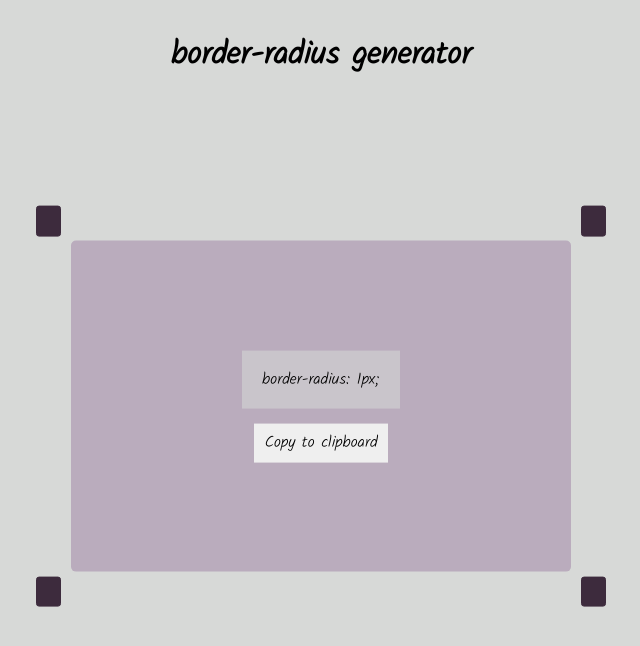
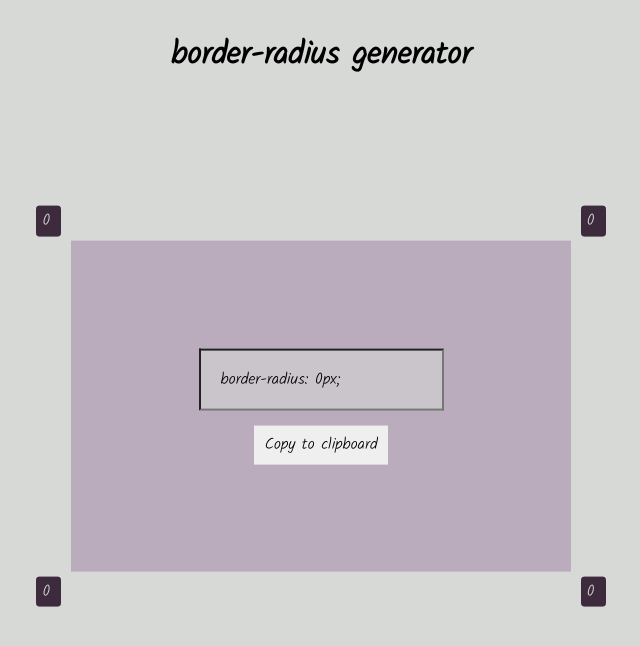
Before and after one commit to s0xzwasd/border-radius-for-us, a React (Create React App) app: page / in a window 1280 px wide. Shown: the top 646 px of the page, without its empty margins (319-959 px from the left). Built offline with nearby package versions, Linux system fonts and the light colour scheme.

Commit message:
[B-8] Make components interactive (#20)
* feat: add initial values to inputs

* feat: add drill components

* feat: add basic implementation

* feat: add clipboard implementation

* fix: eslint errors

```diff
--- a/src/Layouts/Main.tsx
+++ b/src/Layouts/Main.tsx
@@ -5,19 +5,44 @@ import Header from '../components/Header';
 import Clipboard from '../components/Clipboard';
 import styles from './Main.module.scss';
 
-const Layout: React.SFC = () => {
+class Layout extends React.PureComponent {
+  state = {
+    topLeft: 0,
+    topRight: 0,
+    bottomLeft: 0,
+    bottomRight: 0,
+  };
+
+  updateDataTopLeft = (value: React.ChangeEvent<HTMLInputElement>) => {
+    this.setState({ topLeft: value });
+  };
+
+  updateDataTopRight = (value: React.ChangeEvent<HTMLInputElement>) => {
+    this.setState({ topRight: value });
+  };
+
+  updateDataBottomLeft = (value: React.ChangeEvent<HTMLInputElement>) => {
+    this.setState({ bottomLeft: value });
+  };
+
+  updateDataBottomRight = (value: React.ChangeEvent<HTMLInputElement>) => {
+    this.setState({ bottomRight: value });
+  };
+
+  render() {
     return (
       <div className={styles.wrapper}>
         <Header>border-radius generator</Header>
-      <Rectangle>
-        <Clipboard />
-        <Input absolute position="to-top-left" />
-        <Input absolute position="to-top-right" />
-        <Input absolute position="to-bottom-left" />
-        <Input absolute position="to-bottom-right" />
+        <Rectangle currentValue={this.state}>
+          <Clipboard currentValue={this.state.topLeft} />
+          <Input updateData={this.updateDataTopLeft} absolute position="to-top-left" />
+          <Input updateData={this.updateDataTopRight} absolute position="to-top-right" />
+          <Input updateData={this.updateDataBottomLeft} absolute position="to-bottom-left" />
+          <Input updateData={this.updateDataBottomRight} absolute position="to-bottom-right" />
         </Rectangle>
       </div>
     );
-};
+  }
+}
 
 export default Layout;
--- a/src/components/Clipboard/Clipboard.tsx
+++ b/src/components/Clipboard/Clipboard.tsx
@@ -3,16 +3,39 @@ import styles from './Clipboard.module.scss';
 
 // TODO: button to another component
 // FIXME: make arrow function component
-function Clipboard(): JSX.Element {
+
+type Props = {
+  currentValue: number | string;
+};
+
+class Clipboard extends React.PureComponent<Props> {
+  textArea: any;
+
+  copyToClipboard = (e: any | null | undefined) => {
+    this.textArea.select();
+    document.execCommand('copy');
+    // This is just personal preference.
+    // I prefer to not show the the whole text area selected.
+    // e.target.focus();
+    // this.setState({ copySuccess: 'Copied!' });
+  };
+
+  render() {
+    const { currentValue } = this.props;
     return (
       <div>
-      <section className={styles.clipboard}>border-radius: 1px;</section>
-      <button type="button" className={styles.button}>
+        <input
+          ref={textarea => (this.textArea = textarea)}
+          className={styles.clipboard}
+          value={`border-radius: ${currentValue}px;`}
+        ></input>
+        <button type="button" className={styles.button} onClick={this.copyToClipboard}>
           Copy to clipboard
         </button>
       </div>
     );
   }
+}
 
 // TODO: refactor to func component
 export default Clipboard;
--- a/src/components/Input/Input.tsx
+++ b/src/components/Input/Input.tsx
@@ -1,15 +1,37 @@
-import React from 'react';
+import React, { ChangeEvent } from 'react';
 import styles from './Input.module.scss';
 
+// TODO: add types
 type Props = {
   absolute: true | false;
   position?: 'to-top-left' | 'to-top-right' | 'to-bottom-left' | 'to-bottom-right';
+  updateData?: any;
 };
 
-const Input: Function = ({ absolute, position }: Props) => {
-  return (
-    <input className={`${styles.input} ${absolute ? styles.absolute : null} ${styles[position ? position : 0]}`} />
-  );
+type State = {
+  value: number | string;
 };
 
+class Input extends React.PureComponent<Props, State> {
+  state = {
+    value: 0,
+  };
+
+  handleChange = (e: ChangeEvent<HTMLInputElement>) => {
+    this.setState({ value: e.target.value }, () => this.props.updateData(this.state.value));
+  };
+
+  render() {
+    const { absolute, position } = this.props;
+
+    return (
+      <input
+        className={`${styles.input} ${absolute ? styles.absolute : null} ${styles[position ? position : 0]}`}
+        value={this.state.value}
+        onChange={this.handleChange}
+      />
+    );
+  }
+}
+
 export default Input;
--- a/src/components/Rectangle/Rectangle.tsx
+++ b/src/components/Rectangle/Rectangle.tsx
@@ -1,10 +1,23 @@
 import React from 'react';
 import styles from './Rectangle.module.scss';
 
-type Props = { children?: React.ReactNode };
+type Props = { currentValue?: Record<string, any>; children?: React.ReactNode };
 
-const Rectangle: React.SFC = ({ children }: Props) => {
-  return <div className={styles.rectangle}>{children}</div>;
+const Rectangle = ({ currentValue, children }: Props) => {
+  return (
+    <div
+      style={{
+        borderTopLeftRadius: `${currentValue ? currentValue.topLeft : null}px`,
+        borderTopRightRadius: `${currentValue ? currentValue.topRight : null}px`,
+        borderBottomLeftRadius: `${currentValue ? currentValue.bottomLeft : null}px`,
+        borderBottomRightRadius: `${currentValue ? currentValue.bottomRight : null}px`,
+      }}
+      className={styles.rectangle}
+    >
+      {children}
+      {console.log(currentValue)}
+    </div>
+  );
 };
 
 export default Rectangle;
```
Lines whose indentation alone changed are shown as unchanged.
